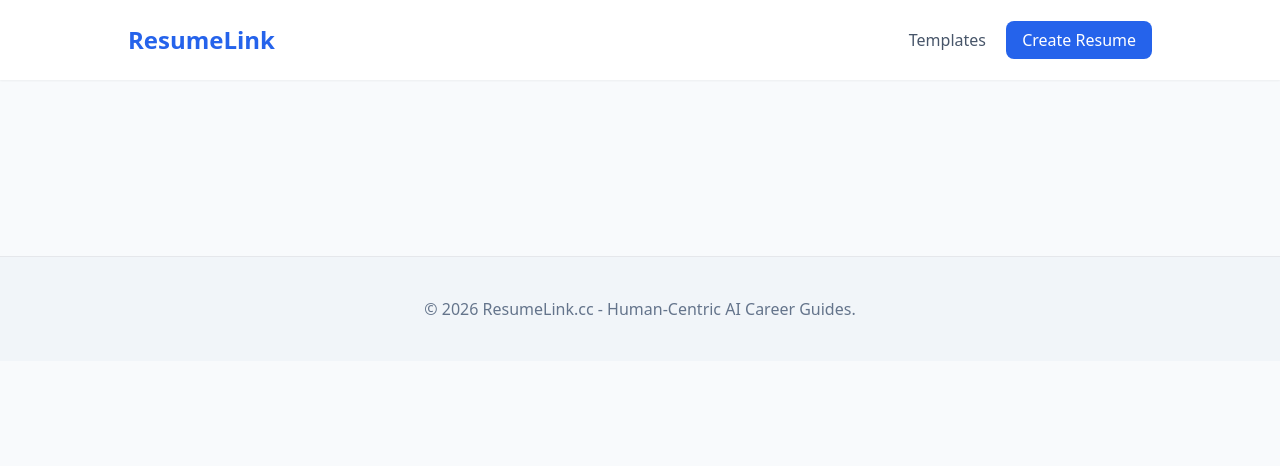
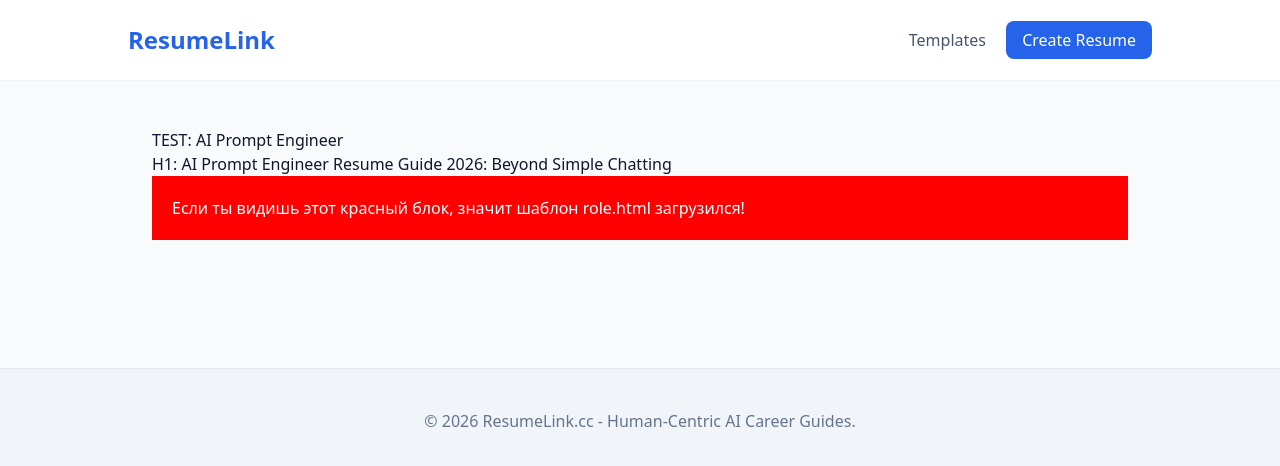
Before and after one commit to AIsrail/resumelink, a Jekyll site: the page built from roles/ai-prompt-engineer.md, in a window 1280 px wide. Shown: the top 466 px of the page. Built offline with Jekyll 4.4.1, drawn with Linux system fonts in a browser that asks for light colours; nearby versions of some CDN libraries; our own code applies the rules of GitHub Pages for plain Markdown files.

Commit message:
Fix formatting and quotes in ai-prompt-engineer.md

```diff
--- a/roles/ai-prompt-engineer.md
+++ b/roles/ai-prompt-engineer.md
@@ -1,9 +1,9 @@
 ---
 layout: role
-title: AI Prompt Engineer
-h1: AI Prompt Engineer Resume Guide 2026: Beyond Simple Chatting
-summary_hack: Strategic AI Orchestrator with 3+ years of experience in prompt chaining and model fine-tuning. I don't just 'talk' to AI; I build deterministic workflows that reduce hallucination rates by 60% while maintaining the brand's unique human voice.
+title: "AI Prompt Engineer"
+h1: "AI Prompt Engineer Resume Guide 2026: Beyond Simple Chatting"
+summary_hack: "Strategic AI Orchestrator with 3+ years of experience in prompt chaining and model fine-tuning. I don't just 'talk' to AI; I build deterministic workflows that reduce hallucination rates by 60% while maintaining the brand's unique human voice."
 judgment_skills: ["Hallucination Risk Assessment", "Ethical Bias Mitigation", "Strategic Context Window Management", "Prompt Version Control", "Cross-functional AI Training"]
 ai_tools: ["GPT-5 Enterprise", "Claude 4.5 Opus", "LangChain", "Python", "Weights & Biases"]
-human_touch_tip: Avoid using generic AI phrases like 'I am a highly motivated individual'. Instead, describe a specific complex problem where the AI failed and YOU fixed it with a unique logic structure.
+human_touch_tip: "Avoid using generic AI phrases like 'I am a highly motivated individual'. Instead, describe a specific complex problem where the AI failed and YOU fixed it with a unique logic structure."
 ---
```
